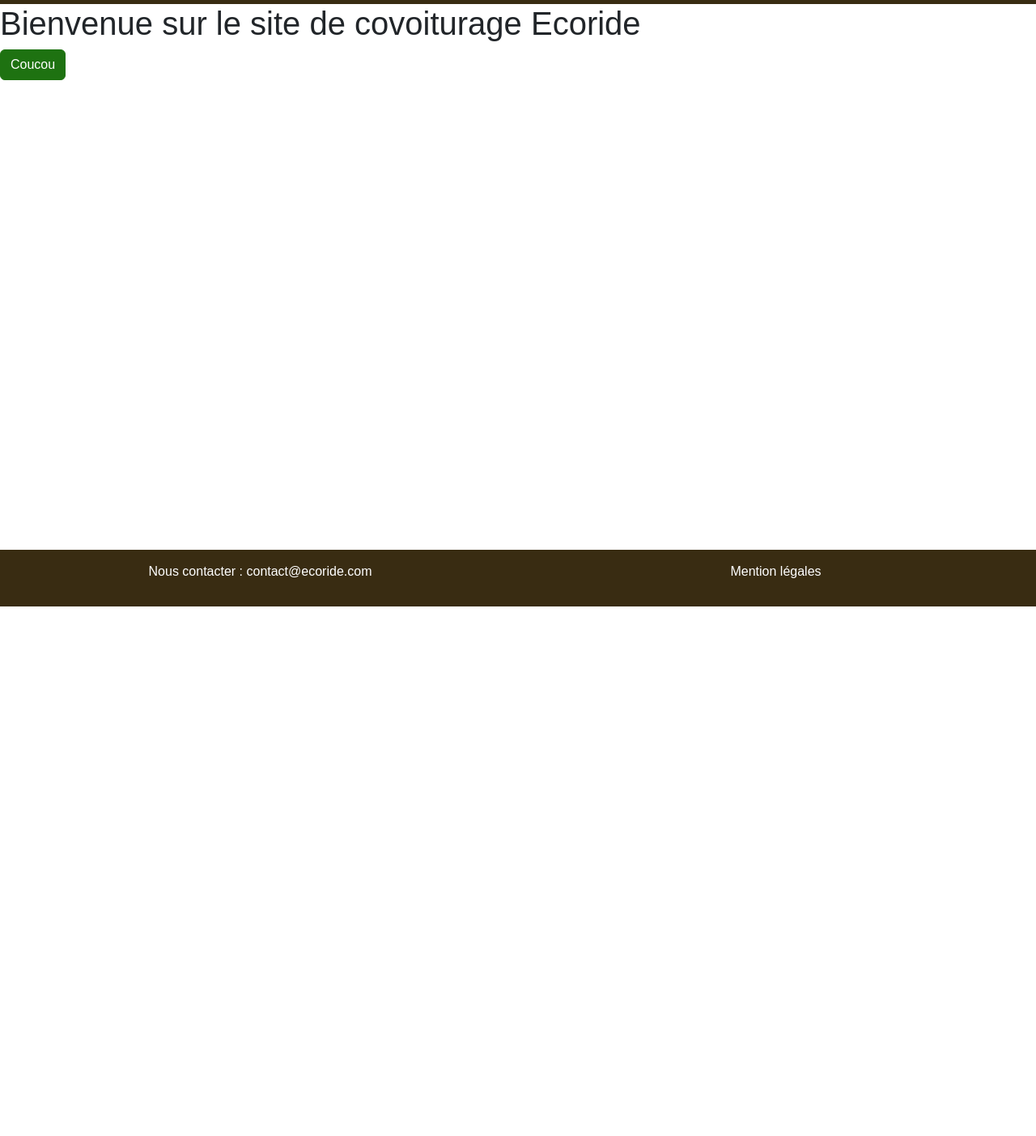
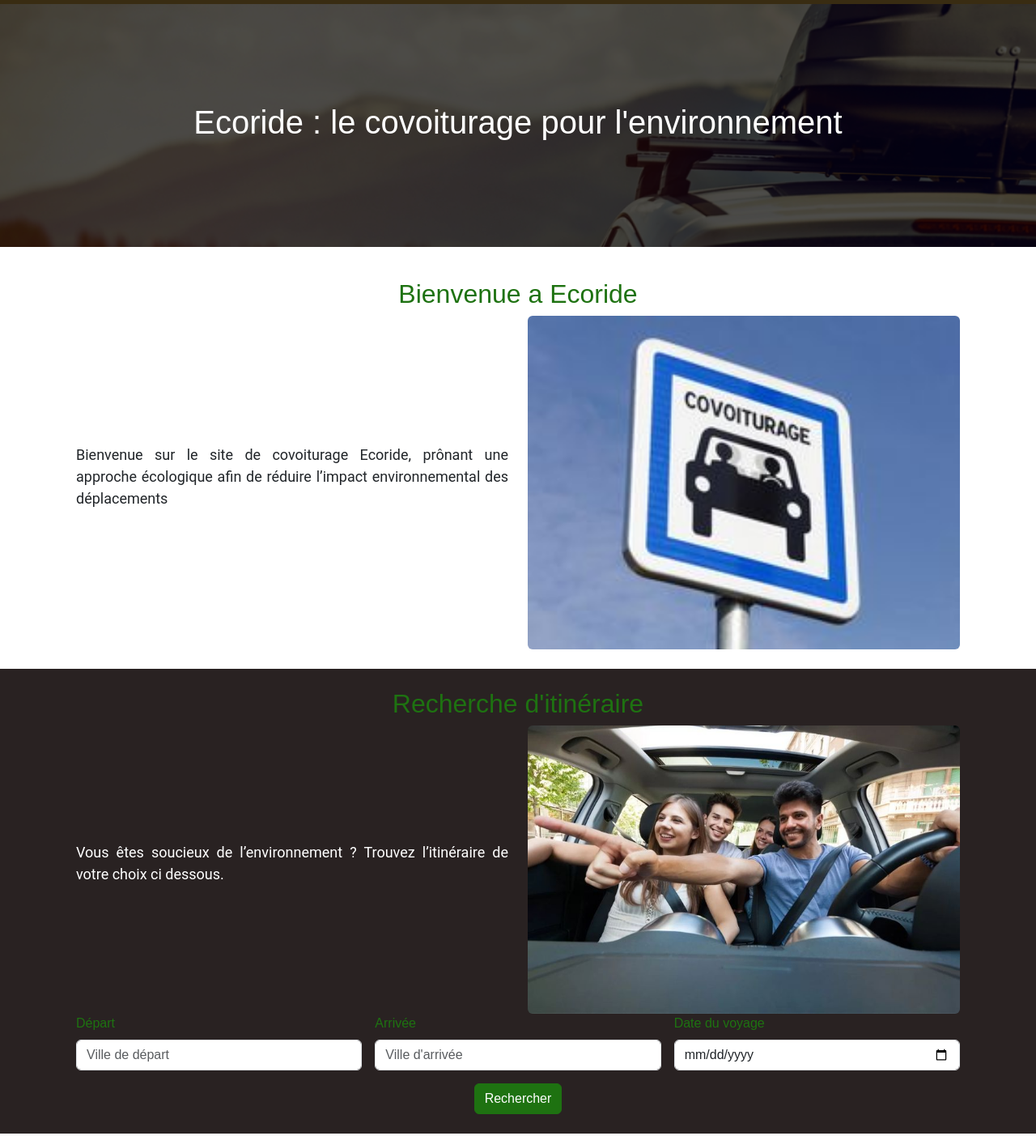
Before and after one commit to Baptiste1906/EcorideFront, a website with bundled scripts: page index.html in a window 1280 px wide. Shown: the part 51-1454 px from the top of the page at 81% size. Before the commit the page ends 800 px from the top, so only its background shows below. Built offline with nearby package versions, Linux system fonts and the light colour scheme; files whose address does not match are found by name.

Commit message:
connexion

```diff
--- a/Router/allRoutes.js
+++ b/Router/allRoutes.js
@@ -2,7 +2,8 @@ import Route from "./Route.js";
 
 //Définir ici vos routes
 export const allRoutes = [
-    new Route("/", "Accueil", "/pages/home.html"),];
+    new Route("/", "Accueil", "/pages/home.html"),
+    new Route("/connexion", "Connexion", "/pages/connexion.html")];
 
 //Le titre s'affiche comme ceci : Route.titre - websitename
 export const websiteName = "Ecoride";
--- a/index.html
+++ b/index.html
@@ -20,13 +20,13 @@
                         <a class="nav-link" href="/">Accueil</a>
                       </li>
                       <li class="nav-item">
-                        <a class="nav-link" href="#">Covoiturage</a>
+                        <a class="nav-link" href="/pages/covoiturage.html">Covoiturage</a>
                       </li>
                       <li class="nav-item">
-                        <a class="nav-link" href="#">Contact</a>
+                        <a class="nav-link" href="/pages/contact.html">Contact</a>
                       </li>
                       <li class="nav-item">
-                        <a class="nav-link" href="#">Connexion</a>
+                        <a class="nav-link" href="/connexion">Connexion</a>
                       </li>
                     </ul>
                   </div>
--- a/pages/home.html
+++ b/pages/home.html
@@ -1,3 +1,62 @@
-<h1>Bienvenue sur le site de covoiturage Ecoride</h1>
+<div class="hero-scene text-center text-white">
+    <div class="hero-scene-content">
+        <h1>Ecoride : le covoiturage pour l'environnement</h1>
+    </div>
+</div>
 
-<button class="btn btn-primary">Coucou</button>
+<section>
+    <article>
+        <div class="container p-4">
+            <h2 class="text-center text-primary">Bienvenue a Ecoride</h2>
+            <div class="row row-cols-2 align-items-center">
+                <div class="col">
+                    <p class="text-justify">
+                        Bienvenue sur le site de covoiturage Ecoride, prônant une approche écologique afin de réduire l’impact environnemental des déplacements
+                    </p>
+                </div>
+                <div class="col">
+                    <img class="w-100 rounded" src="../images/covoiturage1.jpg">
+                </div>
+            </div>
+        </div>
+    </article>
+    <article class="bg-black text-white">
+        <div class="container p-4">
+            <h2 class="text-center text-primary">Recherche d'itinéraire</h2>
+            <div class="row row-cols-2 align-items-center">
+                <div class="col">
+                    <p class="text-justify">
+                        Vous êtes soucieux de l’environnement ? Trouvez l’itinéraire de votre choix ci dessous.
+                    </p>
+                </div>
+                <div class="col">
+                    <img class="w-100 rounded" src="../images/covoiturage2.jpg">
+                </div>
+            </div>
+            <form class="row g-3">
+                <!-- Champ de départ -->
+                <div class="col-md-4">
+                    <label for="depart" class="form-label">Départ</label>
+                    <input type="text" class="form-control" id="depart" placeholder="Ville de départ">
+                </div>
+
+                <!-- Champ d'arrivée -->
+                <div class="col-md-4">
+                    <label for="arrivee" class="form-label">Arrivée</label>
+                    <input type="text" class="form-control" id="arrivee" placeholder="Ville d'arrivée">
+                </div>
+
+                <!-- Sélecteur de date -->
+                <div class="col-md-4">
+                    <label for="date" class="form-label">Date du voyage</label>
+                    <input type="date" class="form-control" id="date">
+                </div>
+
+                <!-- Bouton de recherche -->
+                <div class="col-12 text-center mt-3">
+                    <button type="submit" class="btn btn-primary">Rechercher</button>
+                </div>
+            </form>
+        </div>
+    </article>
+</section>
--- a/scss/main.scss
+++ b/scss/main.scss
@@ -15,3 +15,44 @@ footer.footer{
     bottom: 0;
     width: 100%;
 }
+ p{
+    font-family: $font-family-serif;
+    font-size: 18px;
+ }
+
+.hero-scene{
+    position: relative;
+    margin-bottom: 15px;
+    &::before{
+        content:"";
+        position: absolute;
+        top: 0;
+        left: 0;
+        width: 100%;
+        height: 100%;
+        background-image: url(../images/voiture.jpg);
+        background-size: cover;
+        filter: brightness(0.3);
+    }
+
+    *{
+        position: relative;
+    }
+
+    .hero-scene-content{
+        height: 300px;
+        display: flex;
+        flex-direction: column;
+        align-items: center;
+        justify-content: center;
+    }
+
+}
+
+.text-justify{
+    text-align: justify;
+}
+
+.form-label{
+    color: $primary;
+}
```
Also changed, not shown: pages/connexion.html (added, +24 -0 lines), images/covoiturage1.jpg (added), images/covoiturage2.jpg (added), images/voiture.jpg (added), pages/contact.html (added), pages/covoiturage.html (added), scss/main.css, 1 other file.
